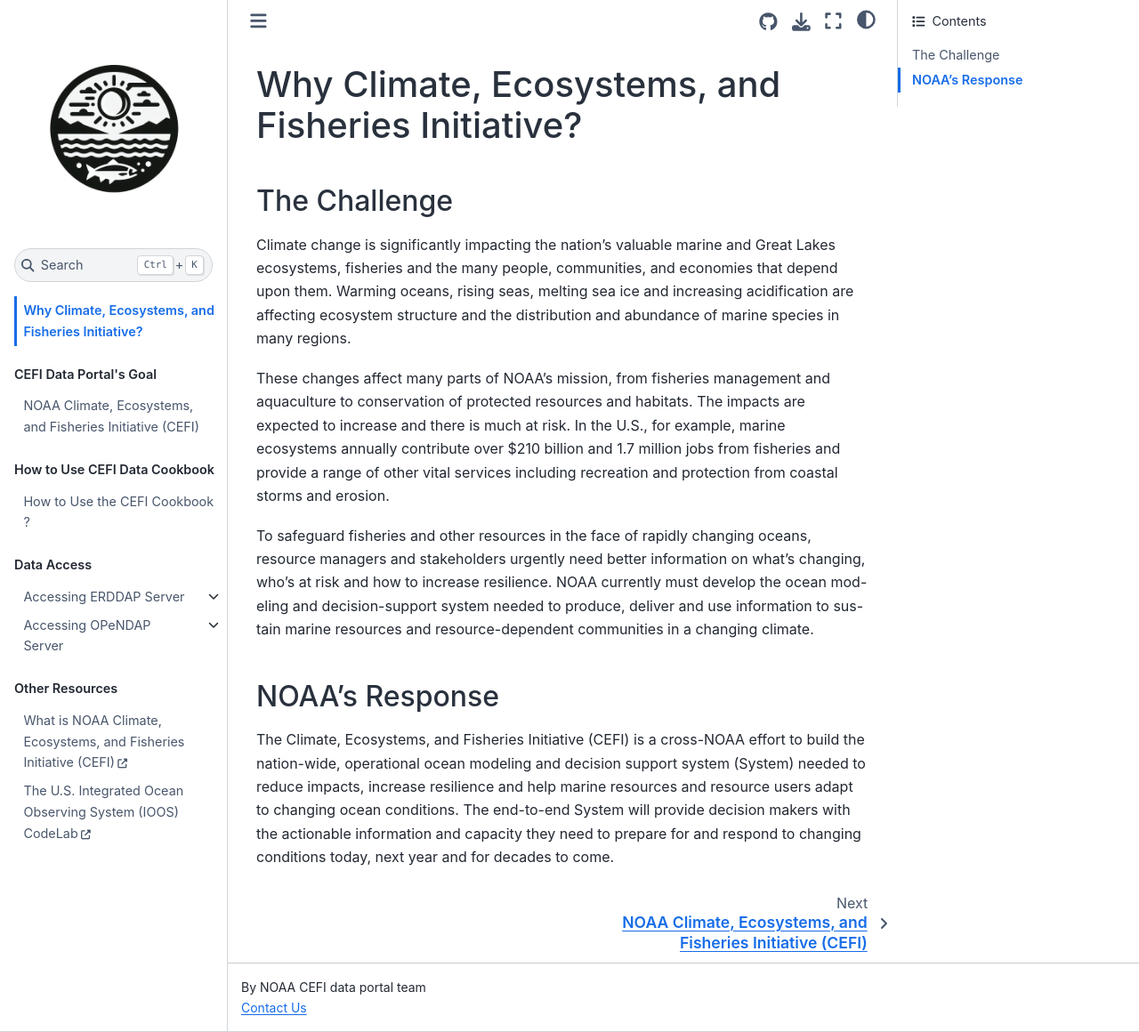
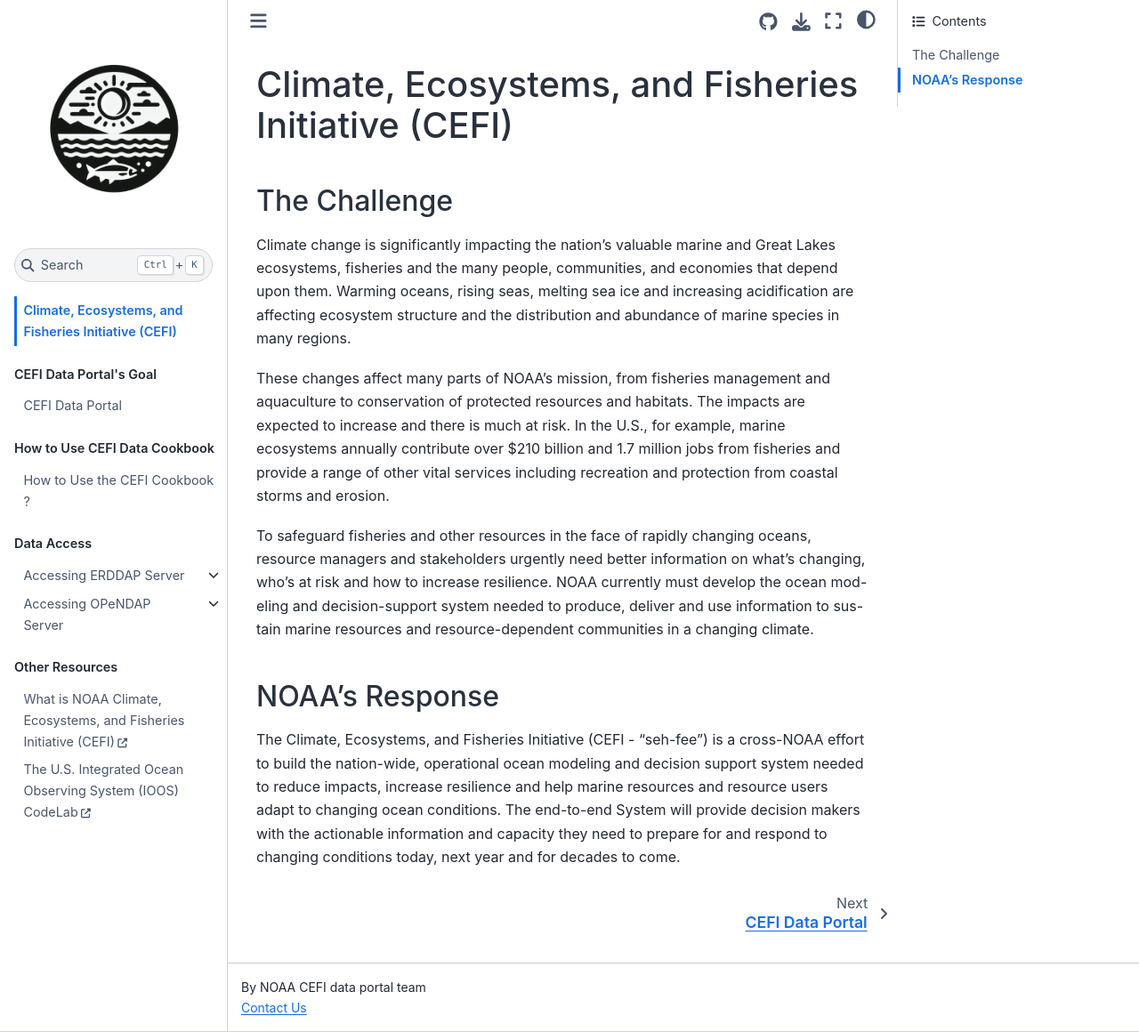
Before and after one commit to chiaweh2/cefi-cookbook, a Jupyter Book: the page built from content/cefi_goal.md, in a window 1280 px wide and 1160 px high. Shown: the whole window at 89% size. Built offline with Jupyter Book 1.0.4 settings and Sphinx 7.4.7 and the Sphinx Book theme 1.1.4, drawn with Linux system fonts in a browser that asks for light colours; pages that are not in the unit, such as notebooks, are missing from menus.

Commit message:
update title and phonatic

```diff
--- a/content/cefi_goal.md
+++ b/content/cefi_goal.md
@@ -1,4 +1,4 @@
-# Why Climate, Ecosystems, and Fisheries Initiative?
+# Climate, Ecosystems, and Fisheries Initiative (CEFI)
 
 ## The Challenge
 Climate change is significantly impacting the nation’s valuable marine and Great Lakes ecosystems, fisheries and the many people, communities, and economies that depend upon them. Warming oceans, rising seas, melting sea ice and increasing acidification are affecting ecosystem structure and the distribution and abundance of marine species in many regions.
@@ -8,4 +8,4 @@
 To safeguard fisheries and other resources in the face of rapidly changing oceans, resource managers and stakeholders urgently need better information on what’s changing, who’s at risk and how to increase resilience. NOAA currently must develop the ocean mod-eling and decision-support system needed to produce, deliver and use information to sus-tain marine resources and resource-dependent communities in a changing climate.
 
 ## NOAA’s Response
-The Climate, Ecosystems, and Fisheries Initiative (CEFI) is a cross-NOAA effort to build the nation-wide, operational ocean modeling and decision support system (System) needed to reduce impacts, increase resilience and help marine resources and resource users adapt to changing ocean conditions. The end-to-end System will provide decision makers with the actionable information and capacity they need to prepare for and respond to changing conditions today, next year and for decades to come.
+The Climate, Ecosystems, and Fisheries Initiative (CEFI - "seh-fee") is a cross-NOAA effort to build the nation-wide, operational ocean modeling and decision support system needed to reduce impacts, increase resilience and help marine resources and resource users adapt to changing ocean conditions. The end-to-end System will provide decision makers with the actionable information and capacity they need to prepare for and respond to changing conditions today, next year and for decades to come.
--- a/content/intro.md
+++ b/content/intro.md
@@ -1,7 +1,6 @@
-# NOAA Climate, Ecosystems, and Fisheries Initiative (CEFI)
+# CEFI Data Portal
 
 ![CEFI LOGO](../images/cefi_logo.png)
 
-## CEFI Data Portal
 As part of the Operational Climate, Ocean, and Ecosystem Decision Support System, CEFI Data Portal's goal is to provide easy access to regional ocean model outputs (high spatial resolution reanalysis, hindcasts, predictions, and projections optimized for management applications), ecosystem projections and other information relevant to climate-informed resource management.
-The CEFI data portal is currently hosted at [psl.noaa.gov/cefi_portal](psl.noaa.gov/cefi_portal). Current cookbook is builded based on the [Jupyterbook project](https://jupyterbook.org/en/stable/intro.html) and aimed to provide valuable information to users of varying expertise levels.
+The CEFI data portal is currently hosted at [psl.noaa.gov/cefi_portal](psl.noaa.gov/cefi_portal). This cookbook is builded based on the [Jupyterbook project](https://jupyterbook.org/en/stable/intro.html) and aimed to provide valuable information to users of varying expertise levels.
```
